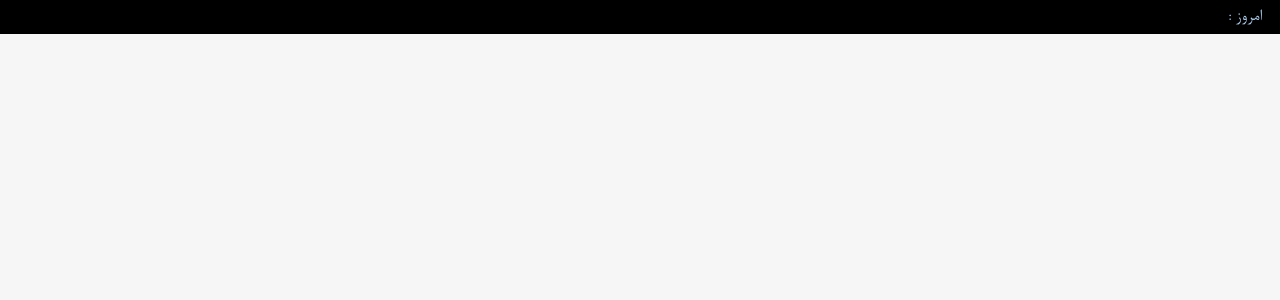
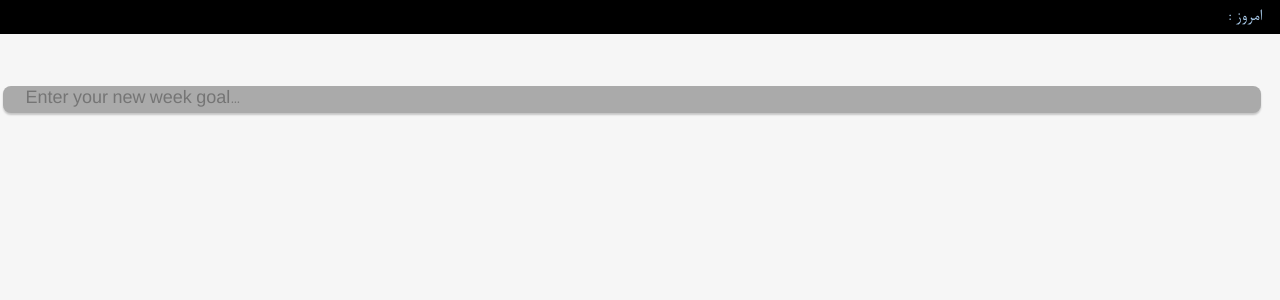
Before and after one commit to jeot/thisweek, a React (Vite) app: page / in a window 1280 px wide. Shown: the top 300 px of the page. Built offline with nearby package versions, Linux system fonts and the light colour scheme.

Commit message:
add input for adding new goals

```diff
--- a/src/App.tsx
+++ b/src/App.tsx
@@ -4,8 +4,6 @@ import { appWindow } from '@tauri-apps/api/window'
 import GoalList from "./components/Goals.tsx"
 import Header from "./components/Header.tsx"
 import "./App.css";
-
-
 
 function App() {
 
@@ -18,12 +16,12 @@ function App() {
   const keyDownHandler = event => {
     // console.log('User pressed: ', event.key);
 
-    if (event.key === 'Enter') {
+    if (event.key === 'Enter' && event.altKey) {
       event.preventDefault();
       appWindow.toggleMaximize();
     }
 
-    if (event.key === 'q') {
+    if (event.key === 'q' && event.altKey) {
       event.preventDefault();
       appWindow.close();
     }
@@ -58,8 +56,13 @@ function App() {
     });
   }, []);
 
-  const handleGoalSubmit = function () {
+  const handleGoalSubmit = function (value) {
     console.log("todo: handle goal submit...");
+    console.log(value);
+    invoke("add_new_goal", { goalText: value.text }).then((result) => {
+      console.log(result);
+      setWeekState(result);
+    });
   }
 
   return (
--- a/src/components/Goals.tsx
+++ b/src/components/Goals.tsx
@@ -1,18 +1,41 @@
 import { useState } from "react";
 import "./Goals.css";
+
+function NewGoal({onSubmit}) {
+
+  const [text, setText] = useState("");
+  const [submitted, setSubmitted] = useState("");
+
+  const handleKeyDown = (event) => {
+    if (event.key === 'Enter') {
+      // setSubmitted(event.target.value);
+      setText("");
+      setSubmitted(text);
+      onSubmit({ index: 0, text: text });
+    }
+  };
+
+  return (
+    <div className="goal">
+      <input
+        dir="auto"
+        type="text"
+        id="new-goal-input"
+        onChange={(e) => setText(e.currentTarget.value)}
+        onKeyDown={handleKeyDown}
+        value={text}
+        placeholder="Enter your new week goal..."
+      />
+    </div>
+  );
+
+}
 
 function Goal({data, index, onSubmit}) {
 
   const [text, setText] = useState(data.text);
 
   return (
-    // <form
-    //   className="row"
-    //   onSubmit={(e) => {
-    //     e.preventDefault();
-    //     console.log("goal submit");
-    //   }}
-    // >
     <>
     <div className="goal">
       <span>{index}</span>
@@ -27,7 +50,6 @@ function Goal({data, index, onSubmit}) {
       />
     </div>
     </>
-    // </form>
   );
 }
 
@@ -38,6 +60,7 @@ export default function GoalList({goals, onSubmit}) {
   return (
     <div className="goal-list-container">
       {goals.map(item)}
+      <NewGoal onSubmit={onSubmit} />
     </div>
     );
 
```
Also changed, not shown: 1 other file (tests, documents, lock files or other folders).
